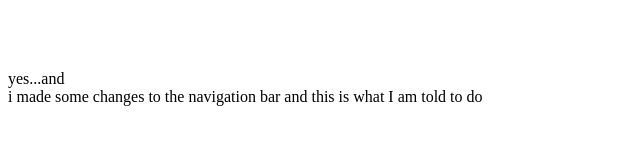
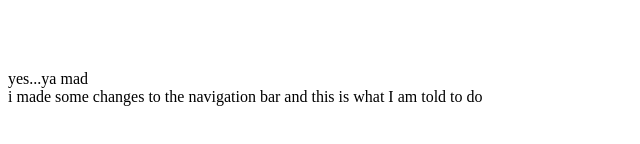
Before and after one commit to Ezejaemmanuel/git-learning, a plain HTML site: page index.html in a window 1280 px wide. Shown: the part 484-628 px from the top of the page, 0-640 px from the left. Drawn offline with Linux system fonts and the light colour scheme.

Commit message:
added yea

```diff
--- a/index.html
+++ b/index.html
@@ -23,7 +23,7 @@
       <button>Learn More</button>
     </div>
   </section>
-  <main>yes...and </main>
+  <main>yes...ya mad </main>
   <div>i made some changes to the navigation bar and this is what I am told to do</div>
 </body>
 </html>
```
